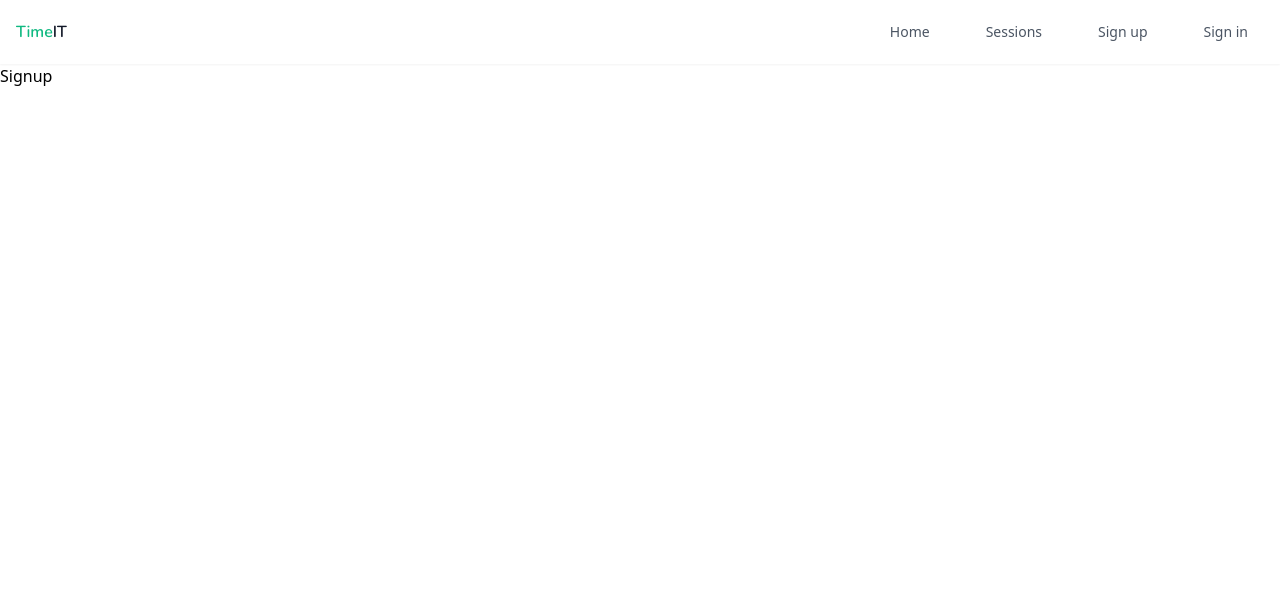
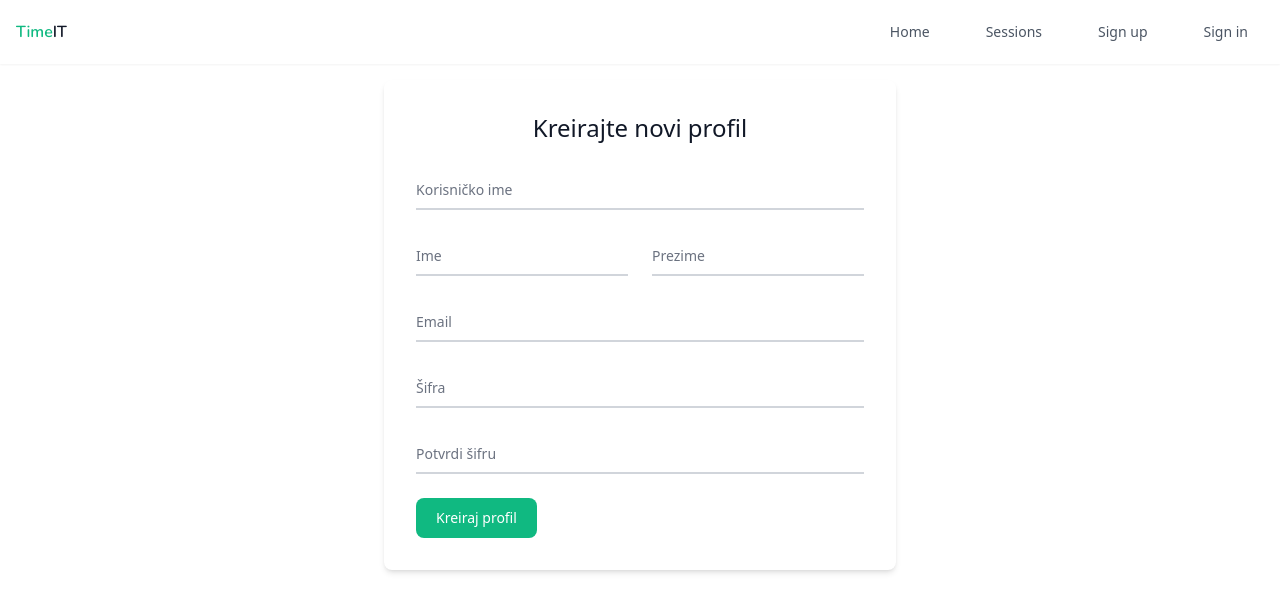
Before and after one commit to JamTheFrog/TimeItMVP, a React (Vite) app in the folder client/: page /auth/signup in a window 1280 px wide. Shown: the top 612 px of the page. Built offline with nearby package versions, Linux system fonts and the light colour scheme; no server answers.

Commit message:
created signup

```diff
--- a/client/src/App.jsx
+++ b/client/src/App.jsx
@@ -5,8 +5,16 @@ import Signin from "./pages/auth/Signin";
 import Signout from "./pages/auth/Signout";
 import NotFound from "./pages/error/NotFound";
 import MainNavigation from "./shared/Layout/Navigation/MainNavigation/MainNavigation";
+import { useDispatch, useSelector } from "react-redux";
+import { useEffect } from "react";
+import { getCurrentUser } from "./store/actions/auth-actions";
 
 function App() {
+  const token = useSelector((state) => state.auth.token);
+  const dispatch = useDispatch();
+  useEffect(() => {
+    dispatch(getCurrentUser(token));
+  }, [token]);
   return (
     <Router>
       <MainNavigation />
--- /dev/null
+++ b/client/src/components/Forms/AuthForms/SignupForm.jsx
@@ -0,0 +1,130 @@
+import { useState } from "react";
+import Card from "../../../shared/UIElements/Card";
+import { useDispatch, useSelector } from "react-redux";
+import { postSignup } from "../../../store/actions/auth-actions";
+import { useHistory } from "react-router-dom";
+import FormErrors from "../../../shared/UIElements/FormErrors";
+
+const SignupForm = () => {
+  const [enteredUsername, setEnteredUsername] = useState();
+  const [enteredEmail, setEnteredEmail] = useState();
+  const [enteredPassword, setEnteredPassword] = useState();
+  const [enteredConfirmPassword, setEnteredConfirmPassword] = useState();
+  const [enteredFirstName, setEnteredFirstName] = useState();
+  const [enteredLastName, setEnteredLastName] = useState();
+
+  const dispatch = useDispatch();
+  const errors = useSelector((state) => state.errors.errors);
+  const history = useHistory();
+  const signupHandler = async (e) => {
+    e.preventDefault();
+    const signupData = {
+      username: enteredUsername,
+      email: enteredEmail,
+      password: enteredPassword,
+      confirmPassword: enteredConfirmPassword,
+      firstName: enteredFirstName,
+      lastName: enteredLastName,
+    };
+    dispatch(
+      postSignup(signupData, () => {
+        history.push("/");
+      })
+    );
+  };
+
+  return (
+    <div className="p-4">
+      <Card className="max-w-lg mb-20 m-auto">
+        <h1 className="text-2xl text-center text-darkHard mb-6 font-medium">
+          Kreirajte novi profil
+        </h1>
+        <FormErrors errors={errors} />
+        <form onSubmit={signupHandler}>
+          <div className="relative z-0 mb-6 w-full group">
+            <input
+              type="text"
+              className="block py-2.5 px-0 w-full text-sm text-darkHard bg-transparent border-0 border-b-2 border-gray-300 appearance-none  focus:outline-none focus:ring-0 focus:border-primary peer"
+              placeholder=" "
+              required
+              onChange={(e) => setEnteredUsername(e.target.value)}
+            />
+            <label className="peer-focus:font-medium absolute text-sm text-gray-500 duration-300 transform -translate-y-6 scale-75 top-3 -z-10 origin-[0] peer-focus:left-0 peer-focus:text-primary peer-placeholder-shown:scale-100 peer-placeholder-shown:translate-y-0 peer-focus:scale-75 peer-focus:-translate-y-6">
+              Korisničko ime
+            </label>
+          </div>
+          <div className="grid md:grid-cols-2 md:gap-6">
+            <div className="relative z-0 mb-6 w-full group">
+              <input
+                type="text"
+                className="block py-2.5 px-0 w-full text-sm text-darkHard bg-transparent border-0 border-b-2 border-gray-300 appearance-none  focus:outline-none focus:ring-0 focus:border-primary peer"
+                placeholder=" "
+                required
+                onChange={(e) => setEnteredFirstName(e.target.value)}
+              />
+              <label className="peer-focus:font-medium absolute text-sm text-gray-500 duration-300 transform -translate-y-6 scale-75 top-3 -z-10 origin-[0] peer-focus:left-0 peer-focus:text-primary peer-placeholder-shown:scale-100 peer-placeholder-shown:translate-y-0 peer-focus:scale-75 peer-focus:-translate-y-6">
+                Ime
+              </label>
+            </div>
+            <div className="relative z-0 mb-6 w-full group">
+              <input
+                type="text"
+                className="block py-2.5 px-0 w-full text-sm text-darkHard bg-transparent border-0 border-b-2 border-gray-300 appearance-none  focus:outline-none focus:ring-0 focus:border-primary peer"
+                placeholder=" "
+                required
+                onChange={(e) => setEnteredLastName(e.target.value)}
+              />
+              <label className="peer-focus:font-medium absolute text-sm text-gray-500 duration-300 transform -translate-y-6 scale-75 top-3 -z-10 origin-[0] peer-focus:left-0 peer-focus:text-primary peer-placeholder-shown:scale-100 peer-placeholder-shown:translate-y-0 peer-focus:scale-75 peer-focus:-translate-y-6">
+                Prezime
+              </label>
+            </div>
+          </div>
+          <div className="relative z-0 mb-6 w-full group">
+            <input
+              type="email"
+              className="block py-2.5 px-0 w-full text-sm text-darkHard bg-transparent border-0 border-b-2 border-gray-300 appearance-none  focus:outline-none focus:ring-0 focus:border-primary peer"
+              placeholder=" "
+              required
+              onChange={(e) => setEnteredEmail(e.target.value)}
+            />
+            <label className="peer-focus:font-medium absolute text-sm text-gray-500 duration-300 transform -translate-y-6 scale-75 top-3 -z-10 origin-[0] peer-focus:left-0 peer-focus:text-primary  peer-placeholder-shown:scale-100 peer-placeholder-shown:translate-y-0 peer-focus:scale-75 peer-focus:-translate-y-6">
+              Email
+            </label>
+          </div>
+          <div className="relative z-0 mb-6 w-full group">
+            <input
+              type="password"
+              className="block py-2.5 px-0 w-full text-sm text-darkHard bg-transparent border-0 border-b-2 border-gray-300 appearance-none focus:outline-none focus:ring-0 focus:border-primary peer"
+              placeholder=" "
+              required
+              onChange={(e) => setEnteredPassword(e.target.value)}
+            />
+            <label className="peer-focus:font-medium absolute text-sm text-gray-500  transform -translate-y-6 scale-75 top-3 -z-10 origin-[0] peer-focus:left-0 peer-focus:text-primary  peer-placeholder-shown:scale-100 peer-placeholder-shown:translate-y-0 peer-focus:scale-75 peer-focus:-translate-y-6">
+              Šifra
+            </label>
+          </div>
+          <div className="relative z-0 mb-6 w-full group">
+            <input
+              type="password"
+              className="block py-2.5 px-0 w-full text-sm text-darkHard bg-transparent border-0 border-b-2 border-gray-300 appearance-none  focus:outline-none focus:ring-0 focus:border-primary peer"
+              placeholder=" "
+              required
+              onChange={(e) => setEnteredConfirmPassword(e.target.value)}
+            />
+            <label className="peer-focus:font-medium absolute text-sm text-gray-500  duration-300 transform -translate-y-6 scale-75 top-3 -z-10 origin-[0] peer-focus:left-0 peer-focus:text-primary  peer-placeholder-shown:scale-100 peer-placeholder-shown:translate-y-0 peer-focus:scale-75 peer-focus:-translate-y-6">
+              Potvrdi šifru
+            </label>
+          </div>
+          <button
+            type="submit"
+            className="text-white bg-primary hover:bg-primaryDark focus:ring-4 focus:outline-none focus:ring-primaryLight font-medium rounded-lg text-sm w-full sm:w-auto px-5 py-2.5 text-center "
+          >
+            Kreiraj profil
+          </button>
+        </form>
+      </Card>
+    </div>
+  );
+};
+
+export default SignupForm;
--- /dev/null
+++ b/client/src/keys/keys.jsx
@@ -0,0 +1,3 @@
+const apiUrl = "http://localhost:5000";
+
+export const keys = { apiUrl };
--- a/client/src/pages/auth/Signup.jsx
+++ b/client/src/pages/auth/Signup.jsx
@@ -1,9 +1,10 @@
-import React from 'react'
+import React from "react";
+import SignupForm from "../../components/Forms/AuthForms/SignupForm";
 
-function Signup() {
+const Signup = () => {
   return (
-    <div>Signup</div>
-  )
-}
+      <SignupForm />
+  );
+};
 
-export default Signup
+export default Signup;
```
